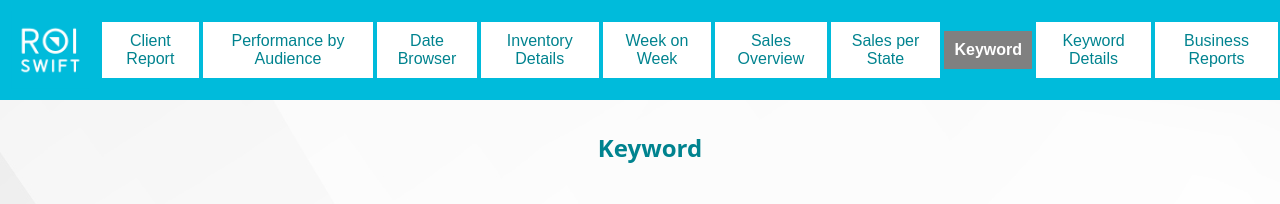
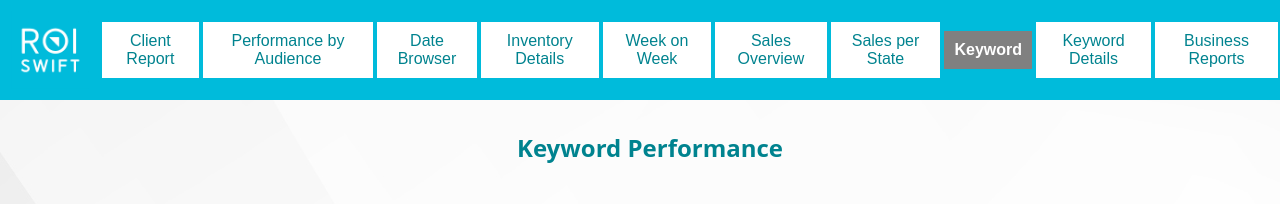
Before and after one commit to goutamichitrapu/ROI-Swift, a plain HTML site: page index.html in a window 1280 px wide. Both pictures are taken after a click on the button "Keyword". Shown: the top 204 px of the page. Drawn offline with Linux system fonts and the light colour scheme; grey boxes are pictures that could not be loaded.

Commit message:
Update index.html

```diff
--- a/index.html
+++ b/index.html
@@ -316,7 +316,7 @@ body {
     }
 
     function keyword() {
-        document.getElementById("headername").innerHTML = 'Keyword';
+        document.getElementById("headername").innerHTML = 'Keyword Performance';
         document.getElementById("iframeDisplay").innerHTML = '<iframe width="1200" height="900" src="https://datastudio.google.com/embed/reporting/84f1165a-384a-4bbd-982a-18342efea2f8/page/p_btfkst5vnc" frameborder="0" style="border:0" allowfullscreen></iframe>';
 
         document.getElementById("clientreport").style.backgroundColor = "#FFFFFF";
```
